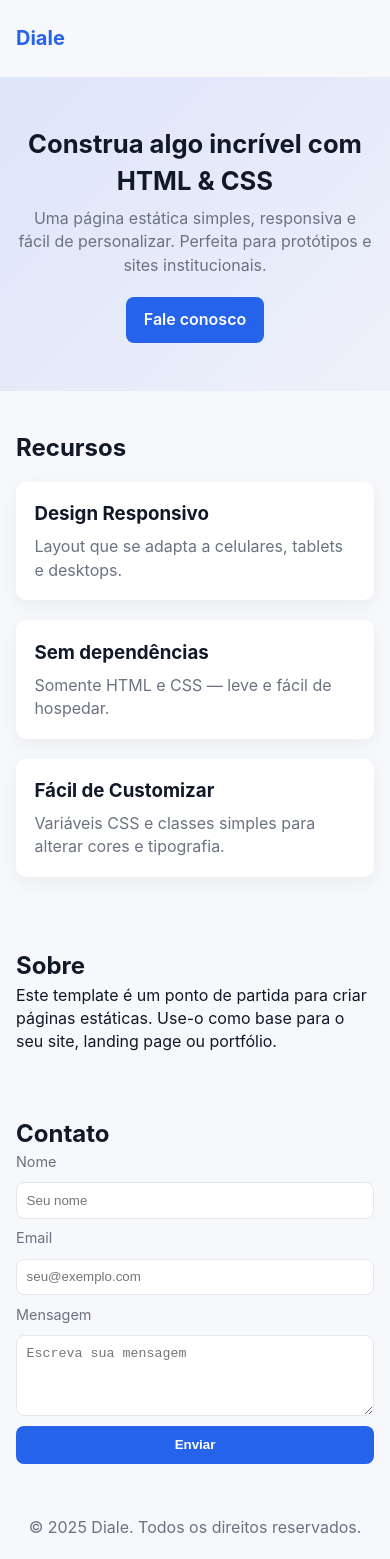
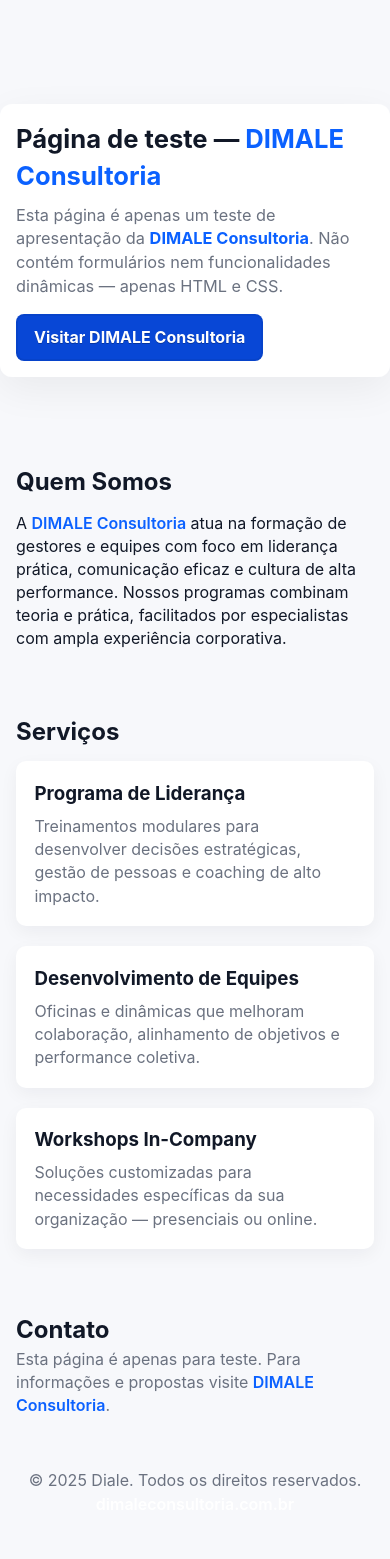
Before and after one commit to falcao-hawk/diale-site, a plain HTML site: page index.html in a window 390 px wide. After the commit the page ends 1536 px from the top, so only its background shows below. Drawn offline with Linux system fonts and the light colour scheme.

Commit message:
Atualiza: botão azul mais forte e contraste do texto

```diff
--- a/index.html
+++ b/index.html
@@ -3,75 +3,70 @@
   <head>
     <meta charset="utf-8">
     <meta name="viewport" content="width=device-width, initial-scale=1">
-  <title>Site Estático — Diale</title>
+    <title>Diale — Treinamento de Gestores</title>
     <link rel="stylesheet" href="styles.css">
   </head>
   <body>
     <header class="site-header">
       <div class="container header-inner">
-      <a class="brand" href="#">Diale</a>
-      <nav class="nav">
-        <ul>
-          <li><a href="#features">Recursos</a></li>
-          <li><a href="#about">Sobre</a></li>
-          <li><a href="#contact">Contato</a></li>
-        </ul>
-      </nav>
+        <!-- Pequeno logo do header removido — banner full-width usado como identificação visual -->
       </div>
     </header>
 
     <main>
       <section class="hero">
-      <div class="container hero-content">
-        <h1>Construa algo incrível com HTML & CSS</h1>
-        <p>Uma página estática simples, responsiva e fácil de personalizar. Perfeita para protótipos e sites institucionais.</p>
-        <a class="btn" href="#contact">Fale conosco</a>
+        <div class="hero-overlay"></div>
+          <div class="container hero-inner">
+            <div class="hero-text">
+              <h1>Página de teste — <a class="brand-link" href="https://dimaleconsultoria.com.br" target="_blank" rel="noopener">DIMALE Consultoria</a></h1>
+              <p class="lead">Esta página é apenas um teste de apresentação da <a class="brand-link" href="https://dimaleconsultoria.com.br" target="_blank" rel="noopener">DIMALE Consultoria</a>. Não contém formulários nem funcionalidades dinâmicas — apenas HTML e CSS.</p>
+              <div class="hero-cta">
+                <a class="btn" href="https://dimaleconsultoria.com.br" target="_blank" rel="noopener">Visitar DIMALE Consultoria</a>
+              </div>
+            </div>
+            <!-- debug image removed -->
+            <!-- hero-art removed: hero now uses a full-width background image (DIMALE-azul fundo Transparente.png) -->
           </div>
       </section>
 
-    <section id="features" class="features container">
-      <h2>Recursos</h2>
+      <section id="about" class="about container">
+        <h2>Quem Somos</h2>
+        <p>
+          A <a class="brand-link" href="https://dimaleconsultoria.com.br" target="_blank" rel="noopener">DIMALE Consultoria</a> atua na formação de gestores e equipes com foco em liderança prática, comunicação eficaz e cultura de alta performance.
+          Nossos programas combinam teoria e prática, facilitados por especialistas com ampla experiência corporativa.
+        </p>
+      </section>
+
+      <section id="services" class="services container">
+        <h2>Serviços</h2>
         <div class="grid">
           <article class="card">
-          <h3>Design Responsivo</h3>
-          <p>Layout que se adapta a celulares, tablets e desktops.</p>
+            <h3>Programa de Liderança</h3>
+            <p>Treinamentos modulares para desenvolver decisões estratégicas, gestão de pessoas e coaching de alto impacto.</p>
           </article>
           <article class="card">
-          <h3>Sem dependências</h3>
-          <p>Somente HTML e CSS — leve e fácil de hospedar.</p>
+            <h3>Desenvolvimento de Equipes</h3>
+            <p>Oficinas e dinâmicas que melhoram colaboração, alinhamento de objetivos e performance coletiva.</p>
           </article>
           <article class="card">
-          <h3>Fácil de Customizar</h3>
-          <p>Variáveis CSS e classes simples para alterar cores e tipografia.</p>
+            <h3>Workshops In-Company</h3>
+            <p>Soluções customizadas para necessidades específicas da sua organização — presenciais ou online.</p>
           </article>
         </div>
       </section>
 
-    <section id="about" class="about container">
-      <h2>Sobre</h2>
-      <p>Este template é um ponto de partida para criar páginas estáticas. Use-o como base para o seu site, landing page ou portfólio.</p>
-    </section>
+      <!-- seção 'Marcas & Materiais' removida conforme solicitação -->
 
       <section id="contact" class="contact container">
         <h2>Contato</h2>
-      <form class="contact-form" onsubmit="event.preventDefault(); alert('Formulário de exemplo — implemente ação.');">
-        <label for="name">Nome</label>
-        <input id="name" name="name" type="text" placeholder="Seu nome" required>
-
-        <label for="email">Email</label>
-        <input id="email" name="email" type="email" placeholder="seu@exemplo.com" required>
-
-        <label for="message">Mensagem</label>
-        <textarea id="message" name="message" rows="4" placeholder="Escreva sua mensagem"></textarea>
-
-        <button class="btn" type="submit">Enviar</button>
-      </form>
+        <p>Esta página é apenas para teste. Para informações e propostas visite <a class="brand-link" href="https://dimaleconsultoria.com.br" target="_blank" rel="noopener">DIMALE Consultoria</a>.</p>
       </section>
     </main>
 
     <footer class="site-footer">
-    <div class="container">
+      <div class="container footer-inner">
         <p>© 2025 Diale. Todos os direitos reservados.</p>
+        <p><a href="https://dimaleconsultoria.com.br" target="_blank" rel="noopener">dimaleconsultoria.com.br</a></p>
       </div>
     </footer>
   </body>
--- a/styles.css
+++ b/styles.css
@@ -1,9 +1,12 @@
 /* Variáveis e reset básico */
 :root{
-  --bg:#f7f8fb;
-  --card:#ffffff;
-  --accent:#2563eb; /* azul */
-  --muted:#6b7280;
+  /* light theme */
+  --bg: #f7f8fb;
+  --surface: #ffffff;
+  --card: var(--surface);
+  --text: #111827;
+  --muted: #6b7280;
+  --accent: #0b61ff; /* azul mais forte */
   --max-width:1100px;
   --radius:10px;
   --gap:1.25rem;
@@ -12,9 +15,10 @@
 *{box-sizing:border-box;margin:0;padding:0}
 html,body{height:100%}
 body{
-  font-family:Inter, system-ui, -apple-system, 'Segoe UI', Roboto, 'Helvetica Neue', Arial;
-  background:var(--bg);
-  color:#111827;
+  font-family: Inter, system-ui, -apple-system, 'Segoe UI', Roboto, 'Helvetica Neue', Arial;
+  /* solid page background (background image removed) */
+  background: var(--bg);
+  color:var(--text);
   -webkit-font-smoothing:antialiased;
   -moz-osx-font-smoothing:grayscale;
   line-height:1.45;
@@ -27,6 +31,12 @@ body{
 }
 
 .header-inner{display:flex;align-items:center;justify-content:space-between;padding:1rem 0}
+
+.logo{height:56px;display:block}
+
+/* logo used as page title inside the hero */
+.logo-title{display:block;max-width:460px;width:40vw;height:auto;margin:0 auto;filter:drop-shadow(0 14px 30px rgba(2,6,23,0.12));}
+.hero .logo-title{margin-left:0}
 .brand{font-weight:700;font-size:1.25rem;color:var(--accent);text-decoration:none}
 
 .nav ul{list-style:none;display:flex;gap:1rem}
@@ -37,45 +47,109 @@ body{
 
 /* Hero */
 .hero{
-  background:linear-gradient(135deg, rgba(37,99,235,0.12), rgba(99,102,241,0.06));
-  padding:3.25rem 0;
+  position:relative;
+  /* hero is transparent so the page background shows through; overlay provides contrast */
+  background: transparent;
+  padding:6rem 0 4rem; /* taller hero to show background */
+  overflow:hidden;
+  display:flex;
+  align-items:center;
 }
-.hero-content{padding:2rem 0;text-align:center}
-.hero h1{font-size:2rem;margin-bottom:.5rem}
-.hero p{color:var(--muted);max-width:800px;margin:0.5rem auto 1.25rem}
+.hero-overlay{position:absolute;inset:0;pointer-events:none;background:none}
+.hero-inner{display:flex;gap:2rem;align-items:center;justify-content:flex-start;padding:1.5rem 0;width:100%}
+.hero-text{flex:1;max-width:720px;padding:2rem}
+.hero-text h1{font-size:2rem;margin-bottom:.6rem;color:var(--text)}
+.lead{color:var(--muted);margin-bottom:1rem}
+
+/* hero text panel for readability on a light background */
+.hero-text{
+  background: rgba(255,255,255,0.98);
+  padding: 1.25rem 1.5rem;
+  border-radius: 12px;
+  box-shadow: 0 12px 40px rgba(2,6,23,0.06);
+}
+.hero-text h1{color:var(--text);text-shadow:none;margin-bottom:0.6rem}
+.lead{color:var(--muted);font-size:1.02rem}
+.hero-text .brand-link{color:var(--accent);font-weight:700}
+
+@media (max-width:900px){
+  .hero-text{background: rgba(255,255,255,0.95);padding:1rem}
+}
+
 
 .btn{
-  display:inline-block;background:var(--accent);color:#fff;padding:0.6rem 1rem;border-radius:8px;text-decoration:none;font-weight:600;border:2px solid transparent;transition:all .15s;
+  display:inline-block;
+  background:#0847d6; /* azul mais intenso e escuro para o botão */
+  color:#ffffff;
+  padding:0.6rem 1rem;
+  border-radius:8px;
+  text-decoration:none;
+  font-weight:700;
+  text-shadow: 0 1px 0 rgba(0,0,0,0.25);
+  border:2px solid rgba(3,41,115,0.12);
+  transition:all .15s;
+  margin-right:0.6rem;
 }
-.btn:hover{transform:translateY(-2px);box-shadow:0 6px 18px rgba(37,99,235,0.12)}
+.btn:hover{transform:translateY(-2px);box-shadow:0 8px 22px rgba(8,71,214,0.18)}
+.btn-outline{background:transparent;color:var(--accent);border-color:var(--accent)}
+.brand-link{color:var(--accent);font-weight:600;text-decoration:none}
+.brand-link:hover{text-decoration:underline}
 
-/* Features */
-.features{padding:2.5rem 0}
-.features h2{margin-bottom:1rem}
+/* Sections */
+.about{padding:2rem 0}
+.about h2,.services h2,.clients h2{margin-bottom:0.75rem}
+.services{padding:2rem 0}
 .grid{display:grid;grid-template-columns:repeat(3,1fr);gap:var(--gap)}
 .card{background:var(--card);padding:1.15rem;border-radius:var(--radius);box-shadow:0 6px 18px rgba(15,23,42,0.05)}
 .card h3{margin-bottom:.5rem}
 .card p{color:var(--muted)}
 
 /* About */
-.about{padding:2rem 0}
 
-/* Contact */
+.clients{padding:2rem 0}
+.clients-list{display:flex;gap:1rem;align-items:center}
+.clients-list img{height:64px;object-fit:contain;background:transparent;padding:6px;border-radius:8px}
+
+
 .contact{padding:2rem 0}
-.contact-form{display:grid;gap:.6rem;max-width:560px}
-.contact-form label{font-size:.9rem;color:var(--muted)}
-.contact-form input,.contact-form textarea{padding:.6rem;border-radius:8px;border:1px solid #e6e7ee}
+.contact p{color:var(--muted)}
 
 .site-footer{padding:1.25rem 0;color:var(--muted);text-align:center}
+
+/* footer links (explicit white for visibility as requested) */
+.site-footer a{color:#ffffff;font-weight:600;text-decoration:none}
+.site-footer a:hover{text-decoration:underline;opacity:0.95}
+
+/* Dark mode support */
+@media (prefers-color-scheme: dark) {
+  :root{
+    --bg: #0b1020;
+    --surface: #0f1724;
+    --text: #e6eef8;
+    --muted: #9aa7b8;
+    --accent: #60a5fa;
+  }
+  /* dark-mode: stronger overlay for dark theme readability */
+  .hero-overlay{background:linear-gradient(180deg, rgba(11,16,32,0.5), rgba(11,16,32,0.36));}
+  .card{box-shadow:0 6px 18px rgba(2,6,23,0.6);background:var(--surface);}
+  body{background:linear-gradient(180deg,var(--bg), #071026)}
+
+  /* dark mode: use a darker translucent panel behind text for contrast */
+  .hero-text{background: rgba(6,10,16,0.6);box-shadow: 0 12px 40px rgba(2,6,23,0.6);}
+  .hero-text h1{color:var(--text);text-shadow:0 3px 8px rgba(0,0,0,0.6)}
+  .hero-text .brand-link{color:var(--accent)}
+}
+
 
 /* Responsividade */
 @media (max-width:900px){
   .grid{grid-template-columns:repeat(2,1fr)}
-  .hero h1{font-size:1.6rem}
+  .hero-text h1{font-size:1.6rem}
+  .hero-art{display:none}
 }
 @media (max-width:640px){
   .nav ul{display:none}
   .grid{grid-template-columns:1fr}
   .hero{padding:2rem 0}
-  .hero-content{padding:1rem 0}
+  .hero-inner{flex-direction:column;align-items:flex-start}
 }
```
Also changed, not shown: imagens/background.jpeg (added). Lines whose indentation alone changed are shown as unchanged.
